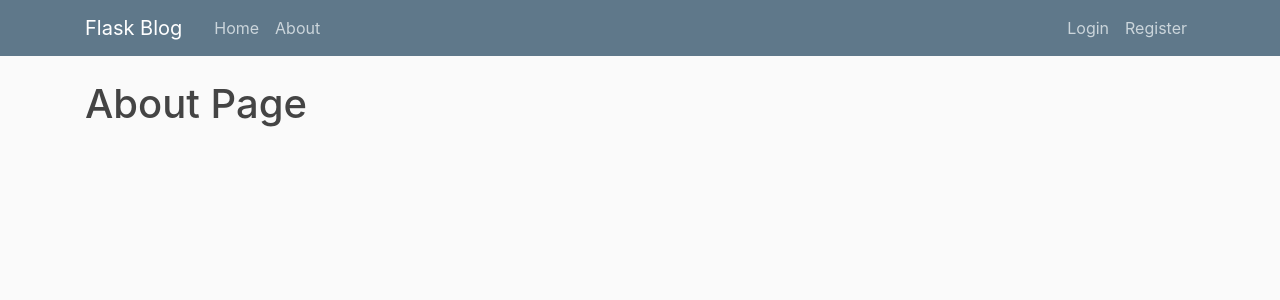
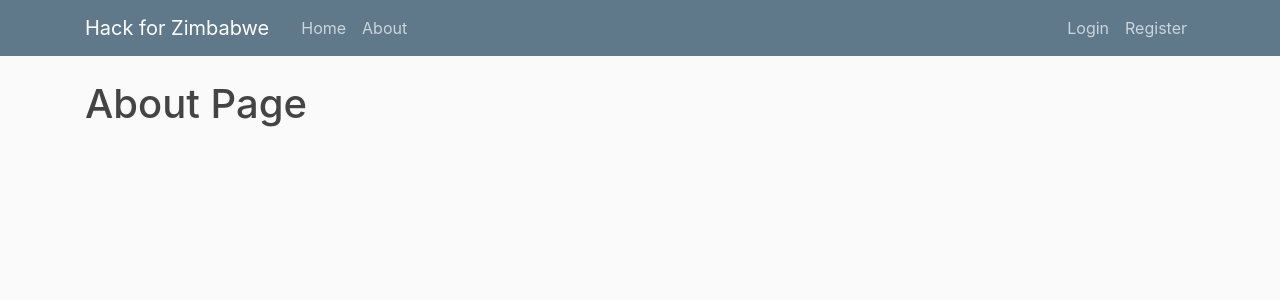
Before and after one commit to ikhovryak/DzidzaCode, a Flask app: page /about in a window 1280 px wide. Shown: the top 300 px of the page. Run offline with Flask 2, Linux system fonts and the light colour scheme; some libraries are stand-ins or nearby versions.

Commit message:
changed webite name

```diff
--- a/dzidza/templates/layout.html
+++ b/dzidza/templates/layout.html
@@ -20,7 +20,7 @@
     <header class="site-header">
       <nav class="navbar navbar-expand-md navbar-dark bg-steel fixed-top">
         <div class="container">
-          <a class="navbar-brand mr-4" href="/">Flask Blog</a>
+          <a class="navbar-brand mr-4" href="/">Hack for Zimbabwe</a>
           <button class="navbar-toggler" type="button" data-toggle="collapse" data-target="#navbarToggle" aria-controls="navbarToggle" aria-expanded="false" aria-label="Toggle navigation">
             <span class="navbar-toggler-icon"></span>
           </button>
```
